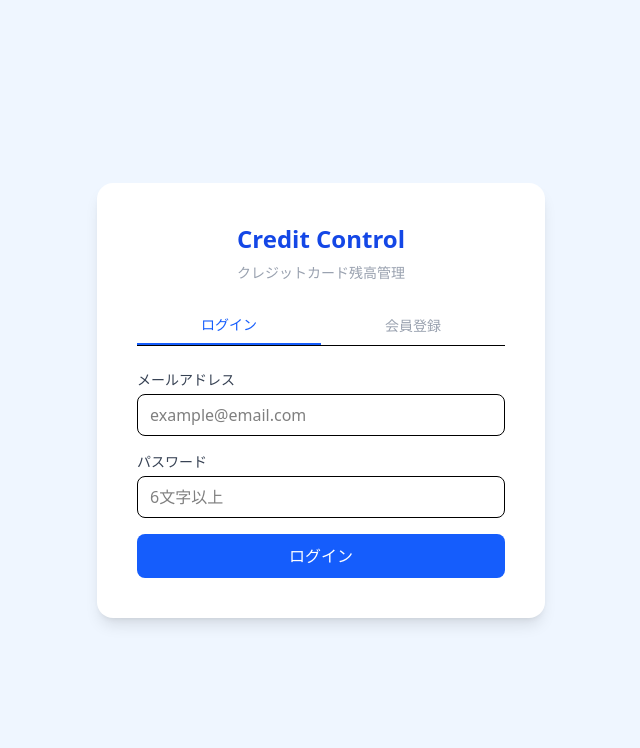
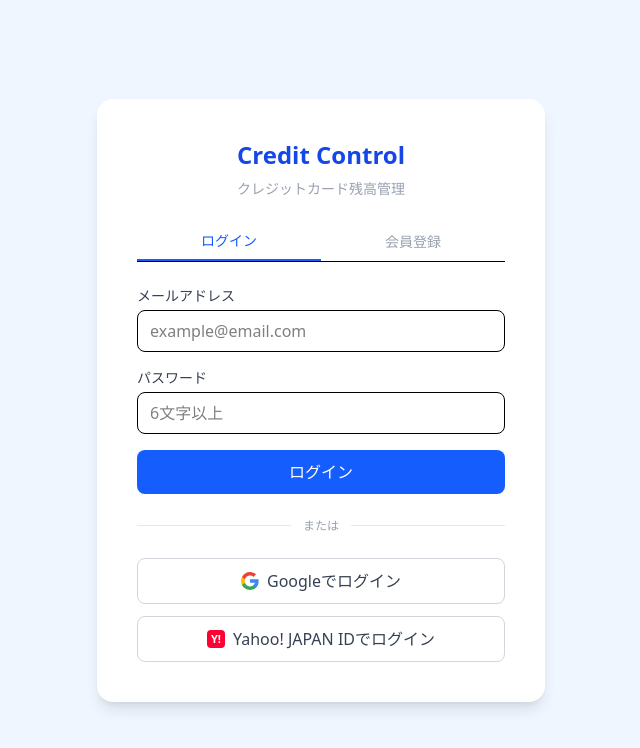
Before and after one commit to centuryosaka/credit-control, a React (Vite) app: page /login in a window 1280 px wide. Shown: the top 748 px of the page, without its empty margins (319-959 px from the left). Built offline with nearby package versions, Linux system fonts and the light colour scheme; no server answers.

Commit message:
feat: add Google / Yahoo! JAPAN OAuth login

```diff
--- a/src/contexts/AuthContext.tsx
+++ b/src/contexts/AuthContext.tsx
@@ -1,6 +1,15 @@
 import { createContext, useContext, useEffect, useState } from 'react'
-import { Session, User } from '@supabase/supabase-js'
+import { Provider, Session, User } from '@supabase/supabase-js'
 import { supabase } from '@/lib/supabase'
+
+export type OAuthProvider = 'google' | 'yahoojp'
+
+// SupabaseのProvider型は組み込みプロバイダーのみを列挙しているため、
+// カスタムOIDCプロバイダー（custom:プレフィックス）はキャストして渡す
+const OAUTH_PROVIDER_MAP: Record<OAuthProvider, Provider> = {
+  google: 'google',
+  yahoojp: 'custom:yahoojp' as Provider,
+}
 
 interface AuthContextType {
   session: Session | null
@@ -8,6 +17,7 @@ interface AuthContextType {
   loading: boolean
   signIn: (email: string, password: string) => Promise<{ error: Error | null }>
   signUp: (email: string, password: string) => Promise<{ error: Error | null }>
+  signInWithOAuth: (provider: OAuthProvider) => Promise<{ error: Error | null }>
   signOut: () => Promise<void>
 }
 
@@ -42,12 +52,22 @@ export function AuthProvider({ children }: { children: React.ReactNode }) {
     return { error }
   }
 
+  async function signInWithOAuth(provider: OAuthProvider) {
+    const { error } = await supabase.auth.signInWithOAuth({
+      provider: OAUTH_PROVIDER_MAP[provider],
+      options: { redirectTo: window.location.origin },
+    })
+    return { error }
+  }
+
   async function signOut() {
     await supabase.auth.signOut()
   }
 
   return (
-    <AuthContext.Provider value={{ session, user: session?.user ?? null, loading, signIn, signUp, signOut }}>
+    <AuthContext.Provider
+      value={{ session, user: session?.user ?? null, loading, signIn, signUp, signInWithOAuth, signOut }}
+    >
       {children}
     </AuthContext.Provider>
   )
--- a/src/pages/LoginPage.tsx
+++ b/src/pages/LoginPage.tsx
@@ -1,17 +1,18 @@
 import { useState } from 'react'
 import { Navigate } from 'react-router-dom'
-import { useAuth } from '@/contexts/AuthContext'
+import { OAuthProvider, useAuth } from '@/contexts/AuthContext'
 
 type Mode = 'login' | 'signup'
 
 export default function LoginPage() {
-  const { session, signIn, signUp } = useAuth()
+  const { session, signIn, signUp, signInWithOAuth } = useAuth()
   const [mode, setMode] = useState<Mode>('login')
   const [email, setEmail] = useState('')
   const [password, setPassword] = useState('')
   const [error, setError] = useState<string | null>(null)
   const [message, setMessage] = useState<string | null>(null)
   const [loading, setLoading] = useState(false)
+  const [oauthLoading, setOauthLoading] = useState<OAuthProvider | null>(null)
 
   // ログイン済みの場合はダッシュボードにリダイレクト
   if (session) return <Navigate to="/" replace />
@@ -32,6 +33,19 @@ export default function LoginPage() {
     }
 
     setLoading(false)
+  }
+
+  async function handleOAuthClick(provider: OAuthProvider) {
+    setError(null)
+    setMessage(null)
+    setOauthLoading(provider)
+
+    const { error } = await signInWithOAuth(provider)
+    if (error) {
+      setError(error.message)
+      setOauthLoading(null)
+    }
+    // 成功時はOAuthプロバイダーへリダイレクトされるためloadingはそのまま
   }
 
   return (
@@ -105,7 +119,53 @@ export default function LoginPage() {
             {loading ? '処理中...' : mode === 'login' ? 'ログイン' : '会員登録'}
           </button>
         </form>
+
+        <div className="flex items-center gap-3 my-6">
+          <div className="flex-1 border-t border-gray-200" />
+          <span className="text-xs text-gray-400">または</span>
+          <div className="flex-1 border-t border-gray-200" />
+        </div>
+
+        <div className="space-y-3">
+          <button
+            type="button"
+            onClick={() => handleOAuthClick('google')}
+            disabled={oauthLoading !== null}
+            className="w-full flex items-center justify-center gap-2 border border-gray-300 rounded-lg py-2.5 font-medium text-gray-700 hover:bg-gray-50 disabled:opacity-50 transition-colors"
+          >
+            <GoogleIcon />
+            {oauthLoading === 'google' ? '処理中...' : 'Googleでログイン'}
+          </button>
+          <button
+            type="button"
+            onClick={() => handleOAuthClick('yahoojp')}
+            disabled={oauthLoading !== null}
+            className="w-full flex items-center justify-center gap-2 border border-gray-300 rounded-lg py-2.5 font-medium text-gray-700 hover:bg-gray-50 disabled:opacity-50 transition-colors"
+          >
+            <YahooJapanIcon />
+            {oauthLoading === 'yahoojp' ? '処理中...' : 'Yahoo! JAPAN IDでログイン'}
+          </button>
+        </div>
       </div>
     </div>
   )
 }
+
+function GoogleIcon() {
+  return (
+    <svg width="18" height="18" viewBox="0 0 18 18" aria-hidden="true">
+      <path fill="#4285F4" d="M17.64 9.2c0-.64-.06-1.25-.16-1.84H9v3.48h4.84c-.21 1.13-.85 2.08-1.81 2.72v2.26h2.92c1.71-1.57 2.69-3.89 2.69-6.62z" />
+      <path fill="#34A853" d="M9 18c2.43 0 4.47-.81 5.96-2.18l-2.92-2.26c-.81.54-1.85.86-3.04.86-2.34 0-4.32-1.58-5.03-3.71H.95v2.33C2.44 15.98 5.48 18 9 18z" />
+      <path fill="#FBBC05" d="M3.97 10.71A5.4 5.4 0 0 1 3.68 9c0-.6.1-1.18.29-1.71V4.96H.95A8.99 8.99 0 0 0 0 9c0 1.45.35 2.83.95 4.04l3.02-2.33z" />
+      <path fill="#EA4335" d="M9 3.58c1.32 0 2.5.45 3.44 1.35l2.59-2.59C13.46.89 11.43 0 9 0 5.48 0 2.44 2.02.95 4.96l3.02 2.33C4.68 5.16 6.66 3.58 9 3.58z" />
+    </svg>
+  )
+}
+
+function YahooJapanIcon() {
+  return (
+    <span className="flex items-center justify-center w-[18px] h-[18px] rounded-sm bg-[#FF0033] text-white text-[11px] font-bold leading-none">
+      Y!
+    </span>
+  )
+}
```
